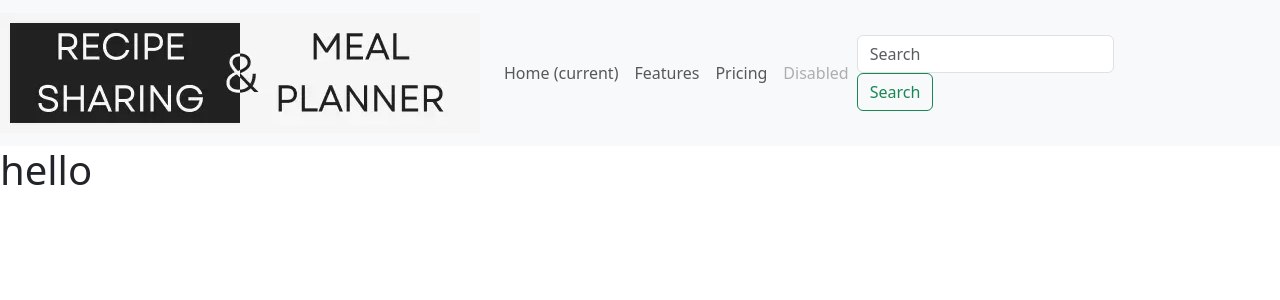
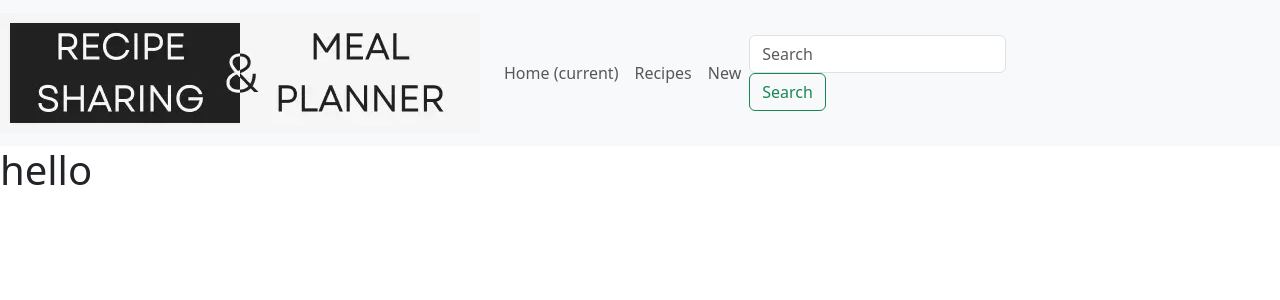
Before and after one commit to erincunningham7/django-recipe, a Django app: template templates/base.html in a window 1280 px wide. Shown: the top 300 px of the page. Run offline with Django 4.2, Linux system fonts and the light colour scheme; the template is opened without the code that fills it, so the values that code supplies are empty; some libraries are stand-ins or nearby versions.

Commit message:
make changes to navbar in header.html

```diff
--- a/templates/includes/header.html
+++ b/templates/includes/header.html
@@ -11,16 +11,13 @@
         <div class="collapse navbar-collapse" id="navbarNav">
           <ul class="navbar-nav">
             <li class="nav-item active">
-              <a class="nav-link" href="#">Home <span class="sr-only">(current)</span></a>
+              <a class="nav-link" href="{% url 'home' %}">Home <span class="sr-only">(current)</span></a>
             </li>
             <li class="nav-item">
-              <a class="nav-link" href="#">Features</a>
+              <a class="nav-link" href="#">Recipes</a>
             </li>
             <li class="nav-item">
-              <a class="nav-link" href="#">Pricing</a>
-            </li>
-            <li class="nav-item">
-              <a class="nav-link disabled" href="#">Disabled</a>
+              <a class="nav-link" href="#">New</a>
             </li>
           </ul>
           <!-- Form for search bar -->
```
